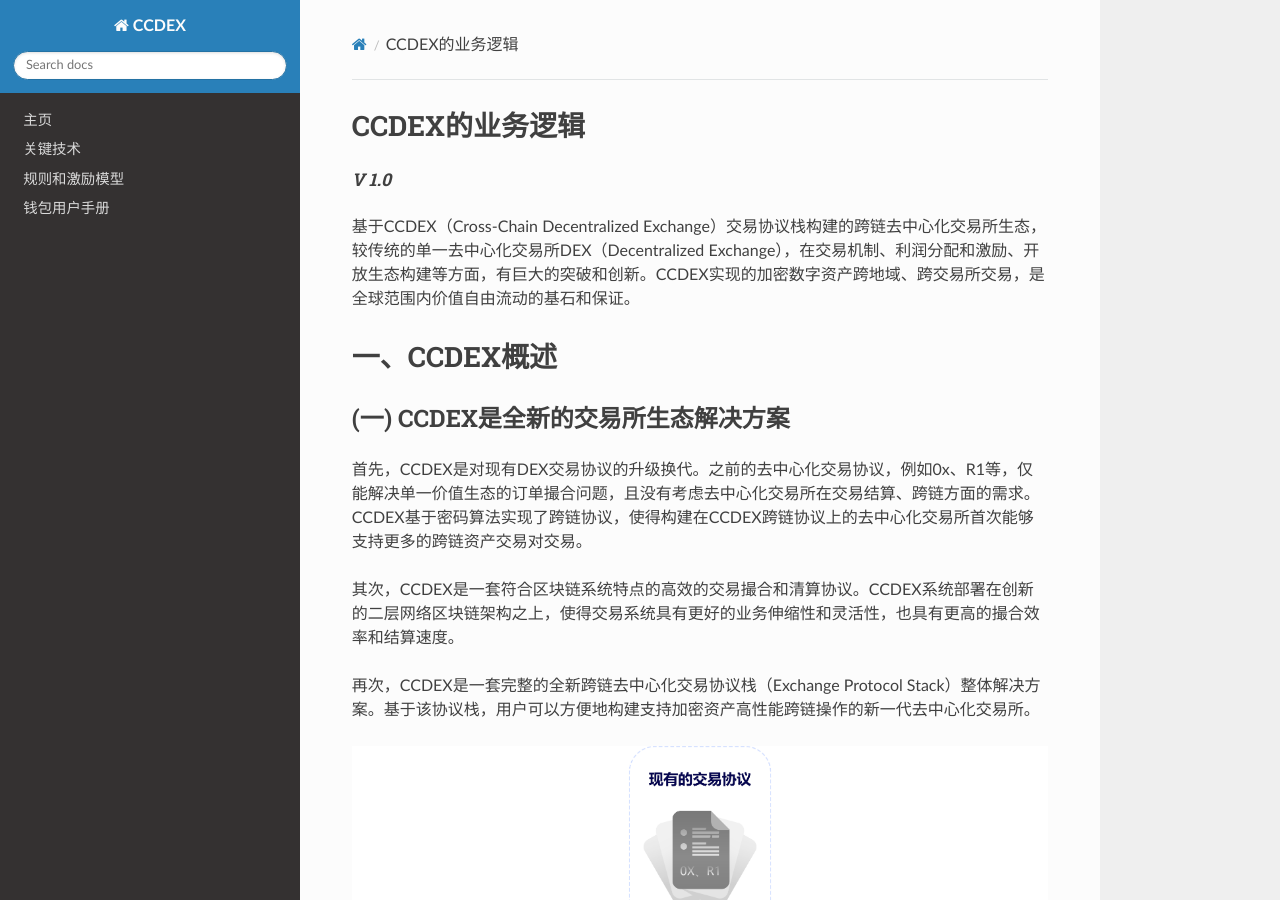
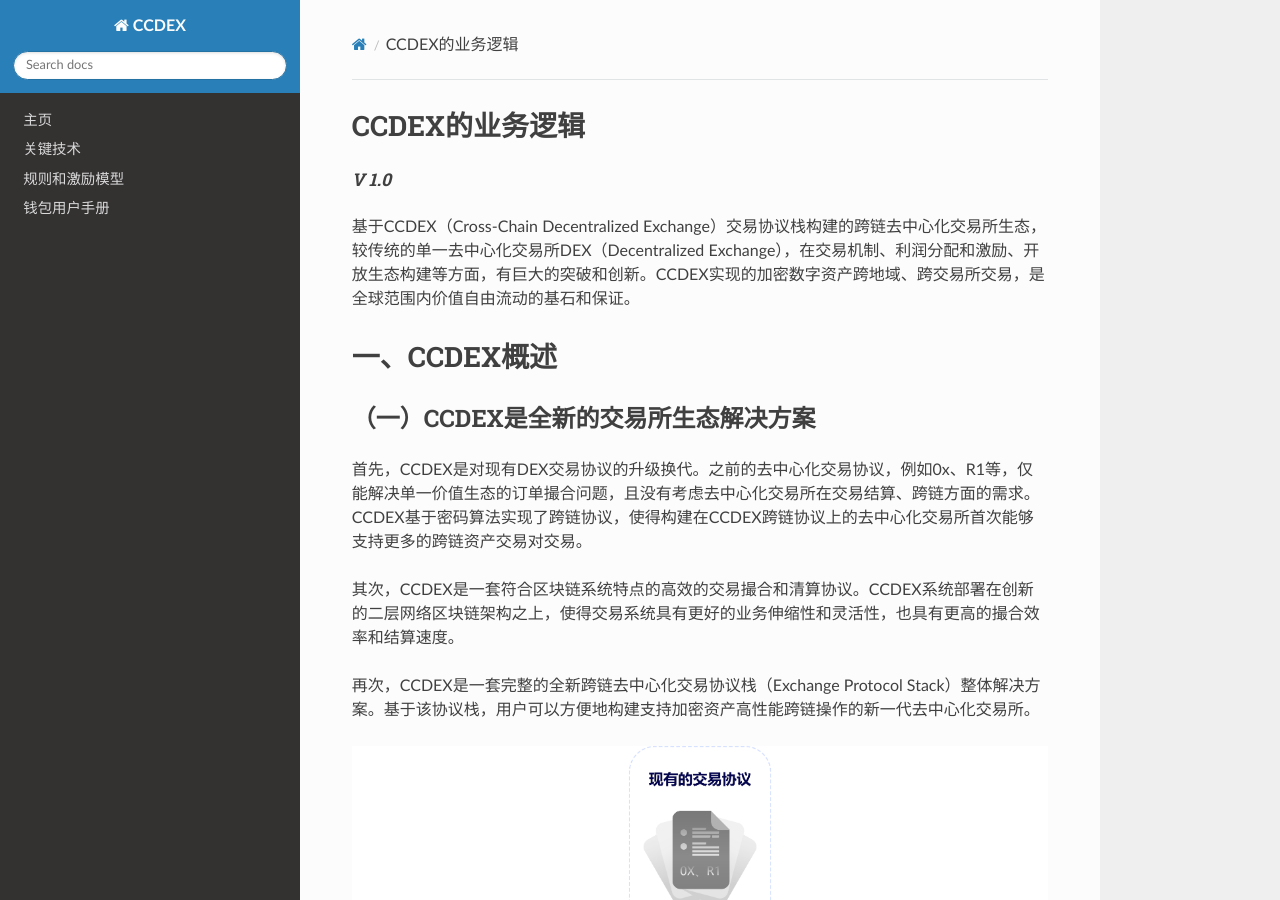
Before and after one commit to ccdex/cc-wiki, an MkDocs documentation site: the page built from docs/zh_CN/docs/CCDEX_YP_CN.md, in a window 1280 px wide and 900 px high. Built offline with MkDocs 1.6.1, drawn with Linux system fonts in a browser that asks for light colours; nearby versions of some CDN libraries.

```diff
--- a/docs/zh_CN/docs/CCDEX_YP_CN.md
+++ b/docs/zh_CN/docs/CCDEX_YP_CN.md
@@ -8,7 +8,7 @@ Exchange），在交易机制、利润分配和激励、开放生态构建等方
 
 # 一、CCDEX概述 #
 
-## (一) CCDEX是全新的交易所生态解决方案 ##
+## （一）CCDEX是全新的交易所生态解决方案 ##
 
 首先，CCDEX是对现有DEX交易协议的升级换代。之前的去中心化交易协议，例如0x、R1等，仅能解决单一价值生态的订单撮合问题，且没有考虑去中心化交易所在交易结算、跨链方面的需求。CCDEX基于密码算法实现了跨链协议，使得构建在CCDEX跨链协议上的去中心化交易所首次能够支持更多的跨链资产交易对交易。
 
@@ -57,7 +57,7 @@ CCDEX定义了以下业务业务角色。
 
 CCDEX的交易分为以下几个过程。
 
-### 1.挂单 ###
+### 1.  挂单 ###
 
 挂单是指从用户发出订单到订单被挂单接收者更新至订单池，以及订单被共享给全网其他交易所的Relayer节点，等待被撮合的过程。该阶段由订单创建者Order
 Creator和在二层网络上的挂单接收者Relayer共同完成。
```
